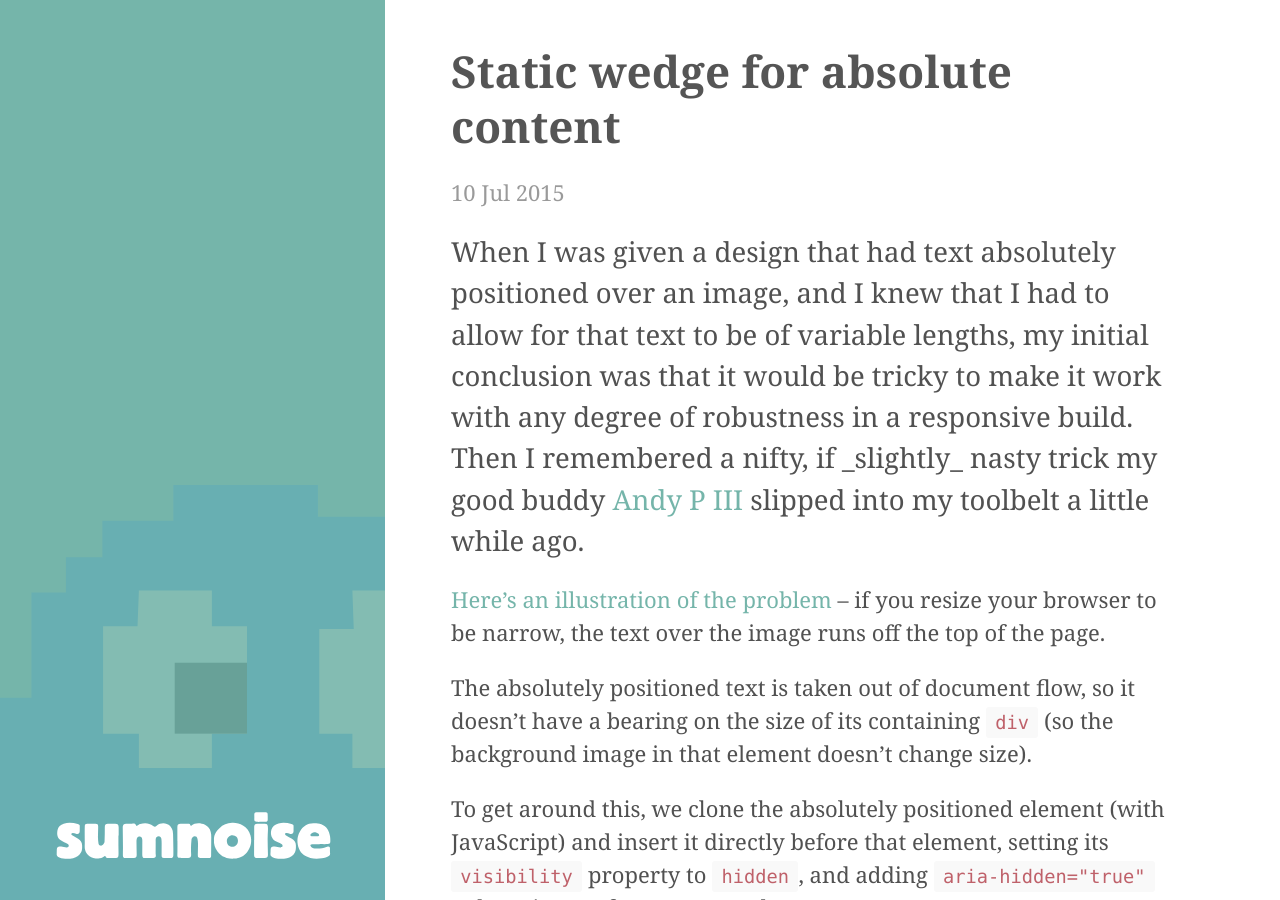
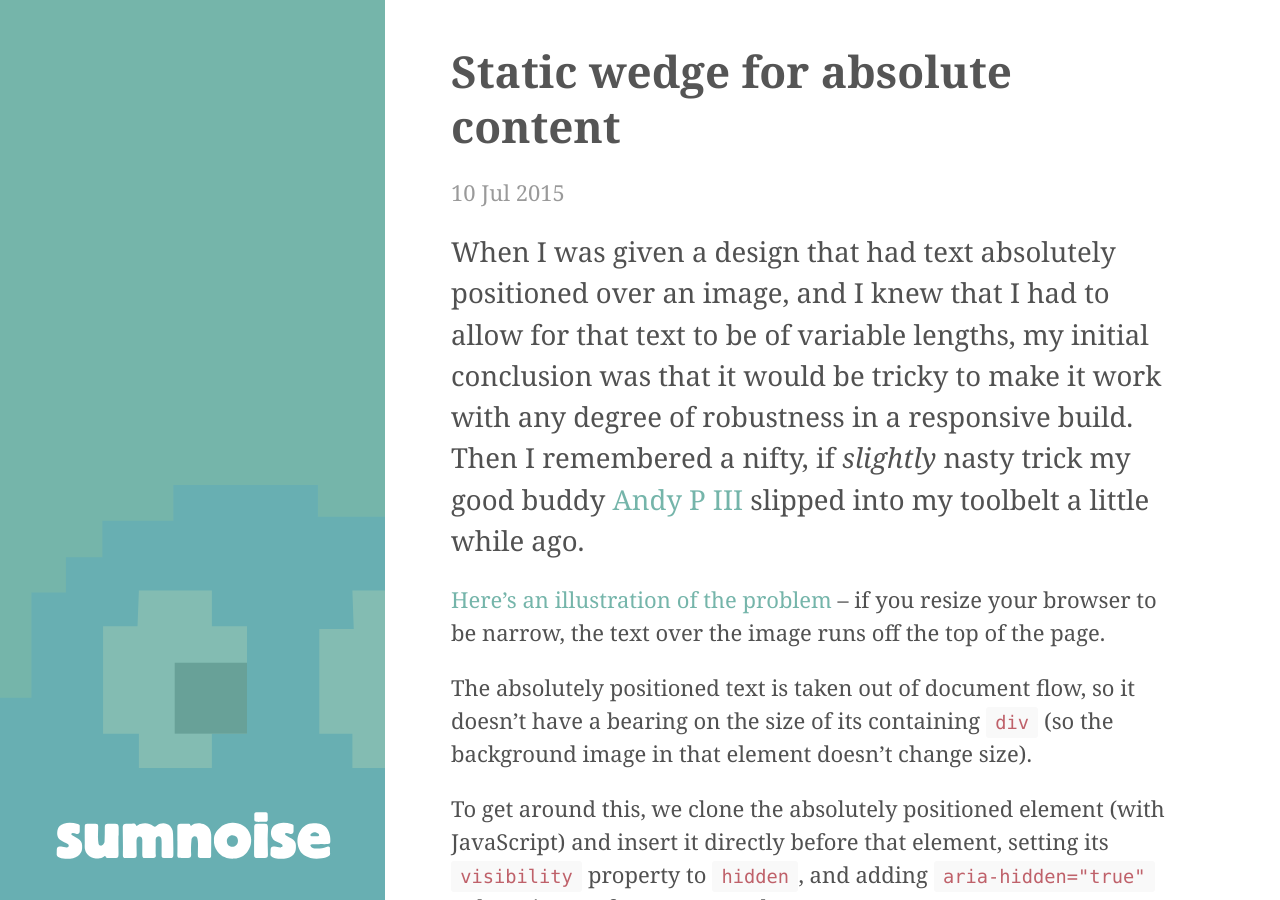
Before and after one commit to davidpmccormick/davidpmccormick.github.io, a Jekyll site: the page built from _posts/2015-07-10-absolute-text-on-image-wedge.md, in a window 1280 px wide and 900 px high. Built offline with Jekyll 4.4.1, drawn with Linux system fonts in a browser that asks for light colours; Markdown is read by kramdown in place of the engine named in the settings.

Commit message:
Use HTML em instead of markdown variant

```diff
--- a/_posts/2015-07-10-absolute-text-on-image-wedge.md
+++ b/_posts/2015-07-10-absolute-text-on-image-wedge.md
@@ -3,7 +3,7 @@ layout: post
 title: Static wedge for absolute content
 ---
 
-<p class="lead">When I was given a design that had text absolutely positioned over an image, and I knew that I had to allow for that text to be of variable lengths, my initial conclusion was that it would be tricky to make it work with any degree of robustness in a responsive build. Then I remembered a nifty, if _slightly_ nasty trick my good buddy <a href="https://twitter.com/andypearson">Andy P III</a> slipped into my toolbelt a little while ago.</p>
+<p class="lead">When I was given a design that had text absolutely positioned over an image, and I knew that I had to allow for that text to be of variable lengths, my initial conclusion was that it would be tricky to make it work with any degree of robustness in a responsive build. Then I remembered a nifty, if <em>slightly</em> nasty trick my good buddy <a href="https://twitter.com/andypearson">Andy P III</a> slipped into my toolbelt a little while ago.</p>
 
 [Here's an illustration of the problem](http://output.jsbin.com/papiro) – if you resize your browser to be narrow, the text over the image runs off the top of the page.
 
```
